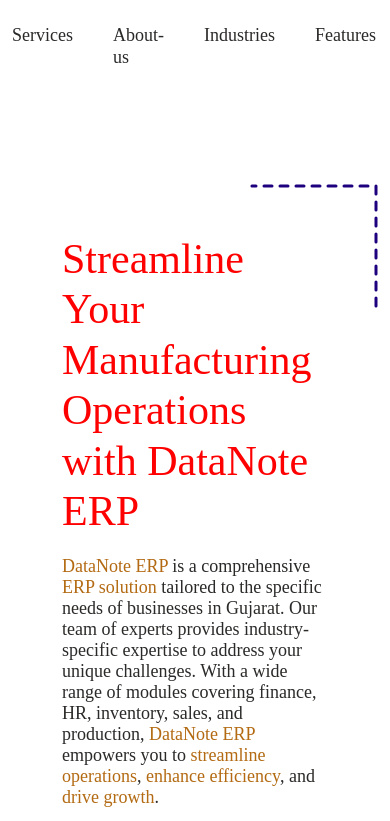
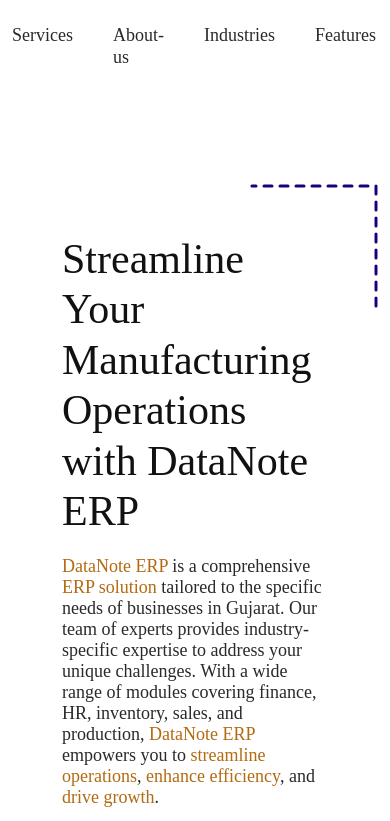
Before and after one commit to YatharthaMittal/IW-Project, a plain HTML site: page index.html in a window 390 px wide. Shown: the top 821 px of the page. Drawn offline with nearby package versions, Linux system fonts and the light colour scheme.

Commit message:
responsive issue

```diff
--- a/css/responsive.css
+++ b/css/responsive.css
@@ -5,5 +5,5 @@
     /* .card_wrapper{grid-template-columns: repeat(4, 1fr);} */
   }
   @media only screen and (max-width: 1337px) {
-    .main_title{font-size: 42px; color: red;}
+    .main_title{font-size: 42px;}
   }
```
